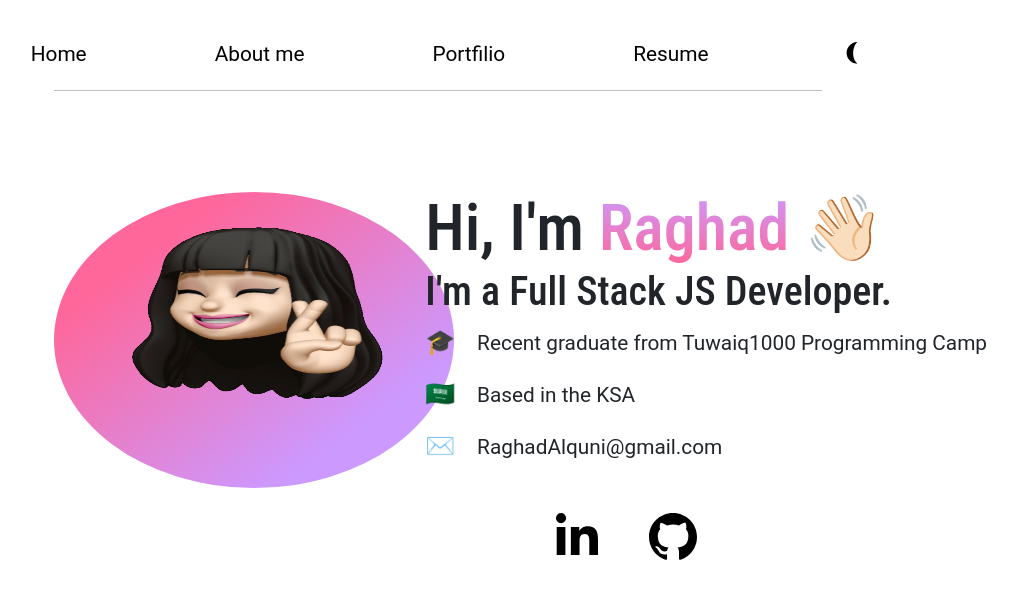
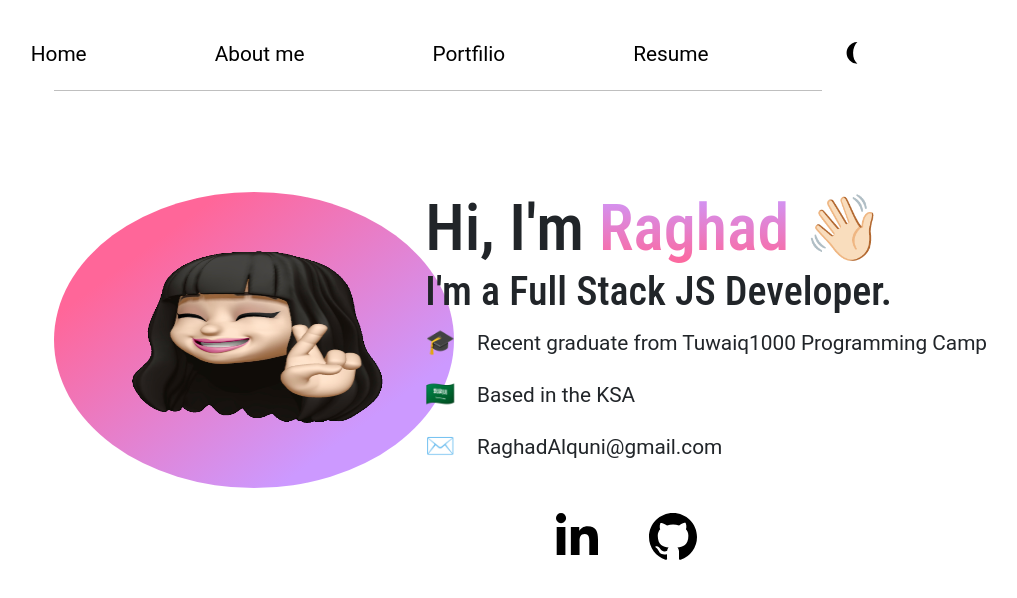
Before and after one commit to raghadquni/Masterpiece, a React (Create React App) app: page / in a window 1280 px wide. Shown: the top 598 px of the page, without its empty margins (202-1219 px from the left). Built offline with nearby package versions, Linux system fonts and the light colour scheme.

Commit message:
portofilo

```diff
--- a/src/Component/Home/style.css
+++ b/src/Component/Home/style.css
@@ -13,7 +13,7 @@
 .profileImg0 {
     height: 38vh;
     width: 340px;
-    margin-top: -5rem;
+    margin-top: -3.5rem;
     margin-left: 1.3rem;
 }
 
```
